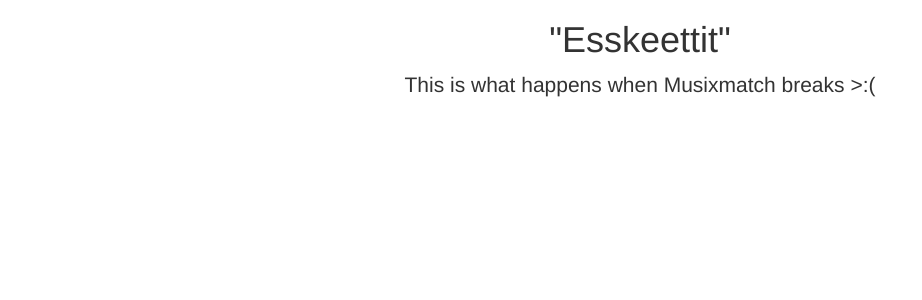
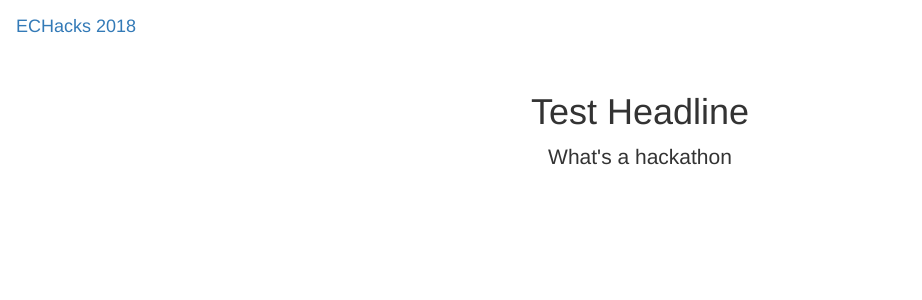
Before and after one commit to bill-lliu/ECHacks-2018, a Flask app: page / in a window 1280 px wide. Shown: the top 300 px of the page, without its empty margins (0-922 px from the left). Run offline with Flask 2, Linux system fonts and the light colour scheme; some libraries are stand-ins or nearby versions.

Commit message:
I'm lost

```diff
--- /dev/null
+++ b/server/templates/custom_base.jinja2
@@ -0,0 +1,22 @@
+{% extends "bootstrap/base.html" %}
+
+{% block head %}
+    {{ super() }}
+    {#    <link rel="shortcut icon" href="{{ url_for('static', filename='favicon.ico') }}">#}
+{% endblock %}
+
+{% block styles %}
+    {{ super() }}
+    {#    <link rel="stylesheet" href="{{url_for('static', filename='addons.css')}}">#}
+    {#    <link rel="stylesheet" href="https://use.fontawesome.com/releases/v5.1.0/css/all.css" integrity="sha384-lKuwvrZot6UHsBSfcMvOkWwlCMgc0TaWr+30HWe3a4ltaBwTZhyTEggF5tJv8tbt" crossorigin="anonymous">#}
+{% endblock %}
+
+{% block navbar %}
+    <nav class="navbar navbar-expand-lg navbar-light bg-light">
+        <a class="navbar-brand" href="/">ECHacks 2018</a>
+    </nav>
+{% endblock %}
+
+{% block content %}
+    {{ super() }}
+{% endblock content %}
--- a/server/templates/index.jinja2
+++ b/server/templates/index.jinja2
@@ -1,15 +1,15 @@
-{% extends "bootstrap/base.html" %}
+{% extends "custom_base.jinja2" %}
 
 {% block title %}
-    Dear Lord we're behind schedule
+    Oh Boy
 {% endblock %}
 
 {% block content %}
     {{ super() }}
     <main role="main" id="banner">
         <div class="container text-center top30">
-            <h1>"Esskeettit"</h1>
-            <p class="lead">This is what happens when Musixmatch breaks >:(</p>
+            <h1>Test Headline</h1>
+            <p class="lead">What's a hackathon</p>
         </div>
         <div class="center-block container text-center container-margin-top">
 
```
